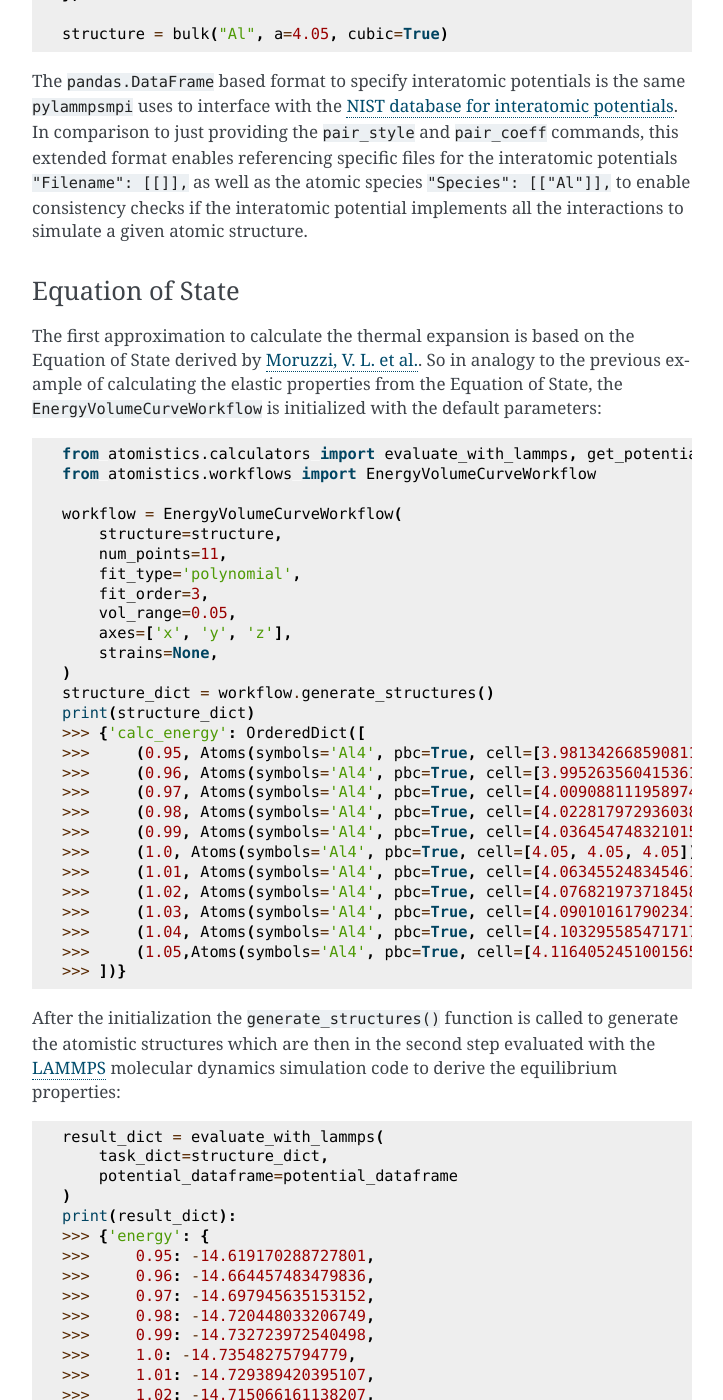
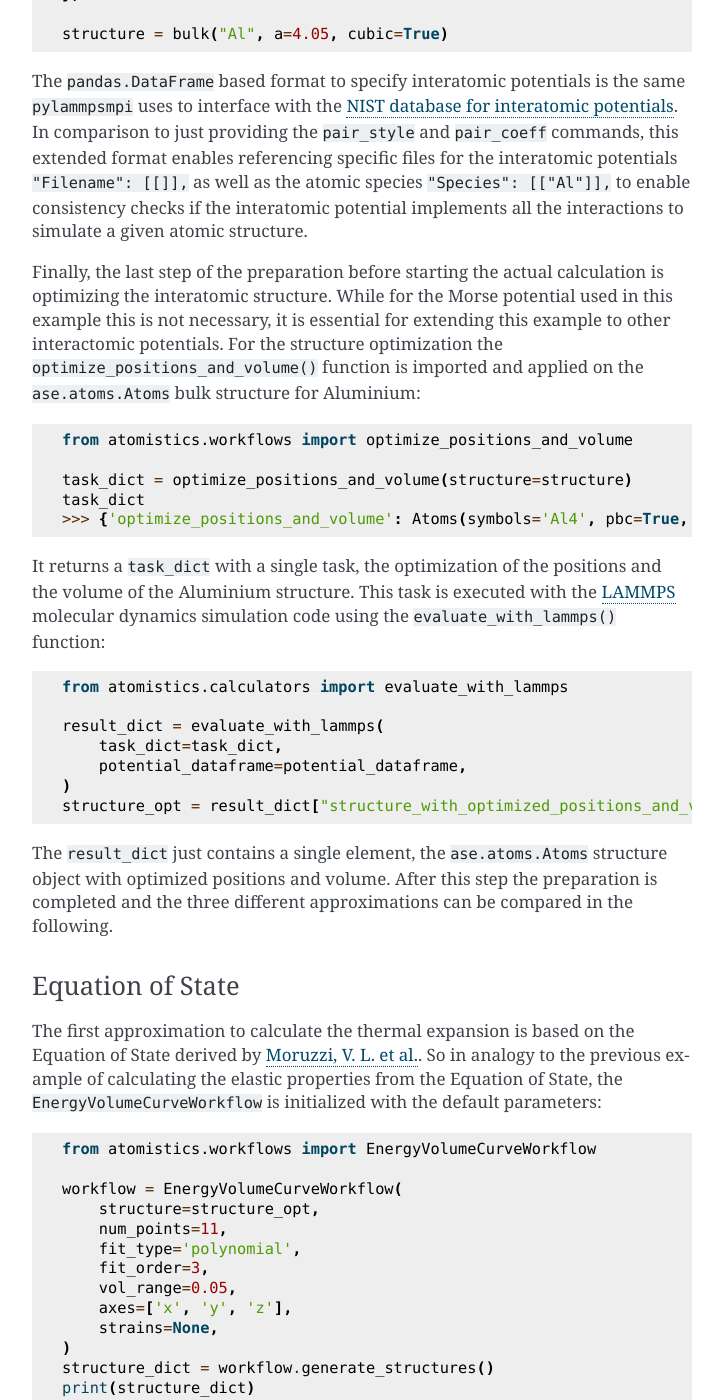
Before and after one commit to pyiron/atomistics, a Sphinx documentation site: the page built from docs/source/materialproperties.md, in a window 1280 px wide and 1400 px high, scrolled down 6621 px. Shown: the whole window, without its empty margins (388-1111 px from the left). Built offline with Sphinx 7.4.7, drawn with Linux system fonts in a browser that asks for light colours; the version number could not be read and is left out; some of the changed text lies outside the part shown.

Commit message:
Optimize bulk structure before thermal expansion calculation

````diff
--- a/docs/source/materialproperties.md
+++ b/docs/source/materialproperties.md
@@ -293,16 +293,41 @@ the `pair_style` and `pair_coeff` commands, this extended format enables referen
 potentials `"Filename": [[]],` as well as the atomic species `"Species": [["Al"]],` to enable consistency checks if the
 interatomic potential implements all the interactions to simulate a given atomic structure.
 
+Finally, the last step of the preparation before starting the actual calculation is optimizing the interatomic structure.
+While for the Morse potential used in this example this is not necessary, it is essential for extending this example to
+other interactomic potentials. For the structure optimization the `optimize_positions_and_volume()` function is imported
+and applied on the `ase.atoms.Atoms` bulk structure for Aluminium:
+```
+from atomistics.workflows import optimize_positions_and_volume
+
+task_dict = optimize_positions_and_volume(structure=structure)
+task_dict
+>>> {'optimize_positions_and_volume': Atoms(symbols='Al4', pbc=True, cell=[4.05, 4.05, 4.05])}
+```
+It returns a `task_dict` with a single task, the optimization of the positions and the volume of the Aluminium structure.
+This task is executed with the [LAMMPS](https://www.lammps.org/) molecular dynamics simulation code using the
+`evaluate_with_lammps()` function:
+```
+from atomistics.calculators import evaluate_with_lammps
+
+result_dict = evaluate_with_lammps(
+    task_dict=task_dict,
+    potential_dataframe=potential_dataframe,
+)
+structure_opt = result_dict["structure_with_optimized_positions_and_volume"]
+```
+The `result_dict` just contains a single element, the `ase.atoms.Atoms` structure object with optimized positions and
+volume. After this step the preparation is completed and the three different approximations can be compared in the following.
+
 ### Equation of State
 The first approximation to calculate the thermal expansion is based on the Equation of State derived by [Moruzzi, V. L. et al.](https://link.aps.org/doi/10.1103/PhysRevB.37.790).
 So in analogy to the previous example of calculating the elastic properties from the Equation of State, the `EnergyVolumeCurveWorkflow`
 is initialized with the default parameters:
 ```
-from atomistics.calculators import evaluate_with_lammps, get_potential_dataframe
 from atomistics.workflows import EnergyVolumeCurveWorkflow
 
 workflow = EnergyVolumeCurveWorkflow(
-    structure=structure,
+    structure=structure_opt,
     num_points=11,
     fit_type='polynomial',
     fit_order=3,
@@ -382,7 +407,7 @@ from atomistics.workflows import QuasiHarmonicWorkflow
 from phonopy.units import VaspToTHz
 
 calculator = QuasiHarmonicWorkflow(
-    structure=structure,
+    structure=structure_opt,
     num_points=11,
     vol_range=0.05,
     interaction_range=10,
@@ -525,7 +550,7 @@ is on the one hand related to the large number of force and energy calls and on
 structure, as these simulations are typically executed with >5000 atoms rather than the 4 or 108 atoms in the other
 approximations.
 ```
-structure_md = structure.repeat(11)
+structure_md = structure_opt.repeat(11)
 temperature_md_lst = np.linspace(15, 1400, 278)
 volume_md_lst = calc_thermal_expansion_md(
     structure=structure_md,
````
Also changed, not shown: 1 other file.
